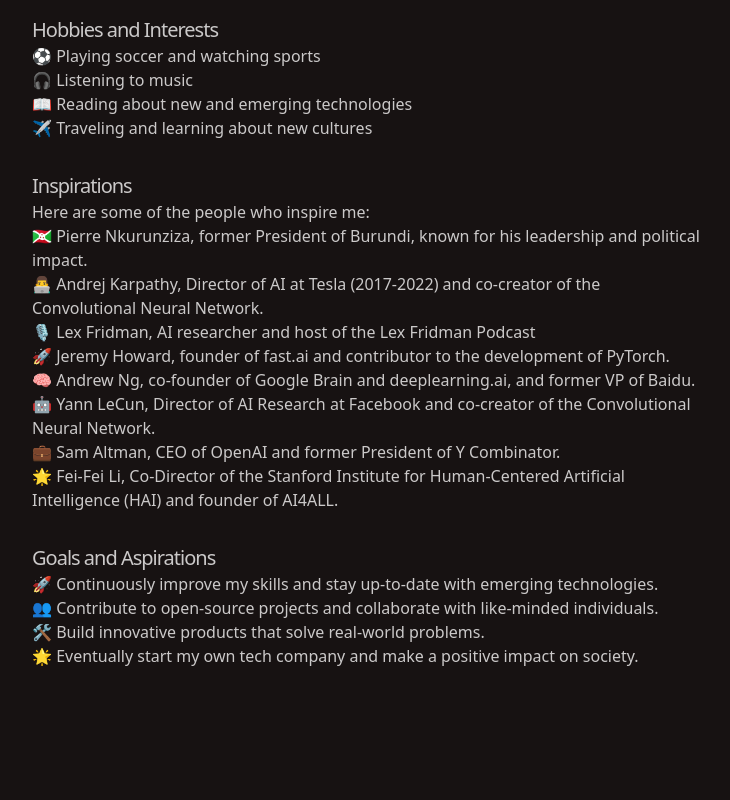
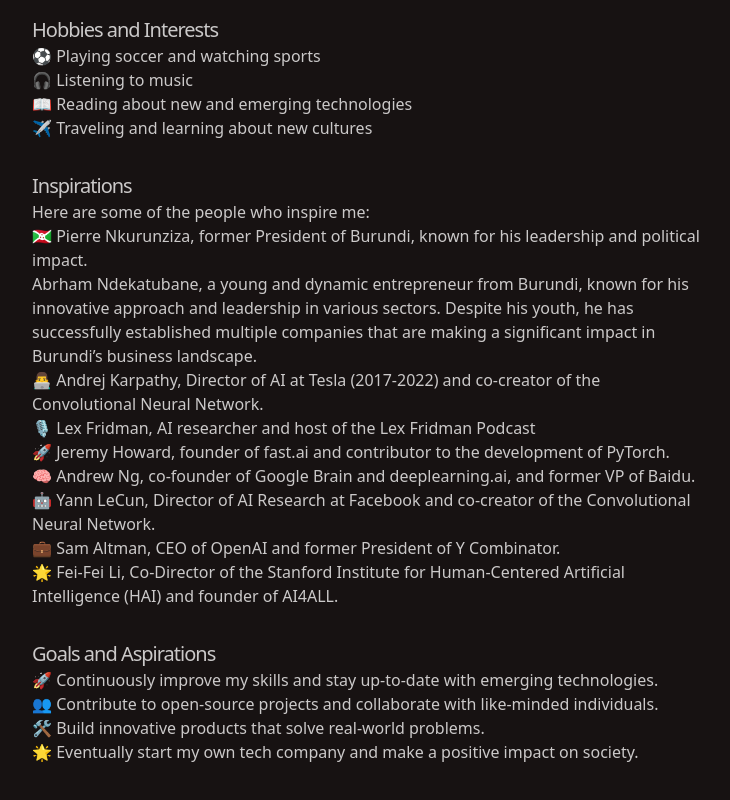
Before and after one commit to juwiragiye/uwiragiye.com, a Next.js app: page / in a window 1280 px wide. Shown: the part 1068-1868 px from the top of the page, without its empty margins (272-1002 px from the left). Built offline with nearby package versions, Linux system fonts and the light colour scheme.

Commit message:
Update page.tsx

```diff
--- a/src/app/page.tsx
+++ b/src/app/page.tsx
@@ -86,6 +86,7 @@
             🇧🇮 Pierre Nkurunziza, former President of Burundi, known for his
             leadership and political impact.
           </p>
+          <p>Abrham Ndekatubane, a young and dynamic entrepreneur from Burundi, known for his innovative approach and leadership in various sectors. Despite his youth, he has successfully established multiple companies that are making a significant impact in Burundi’s business landscape. </p>
           <p>
             👨‍💻 Andrej Karpathy, Director of AI at Tesla (2017-2022) and
             co-creator of the Convolutional Neural Network.
```
